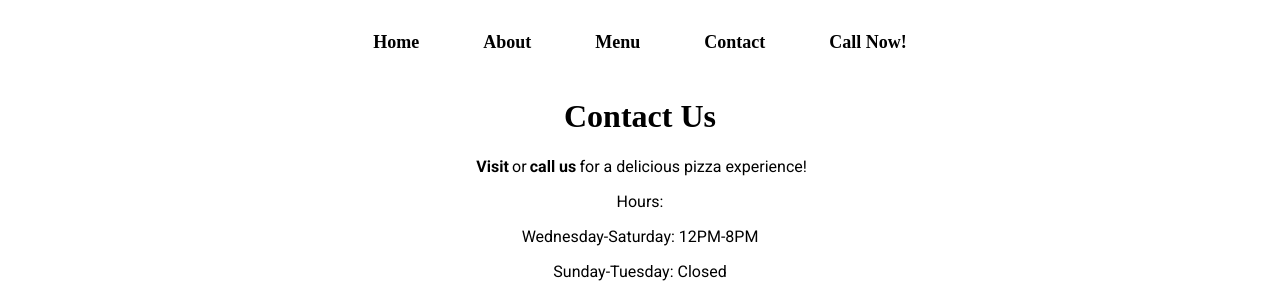
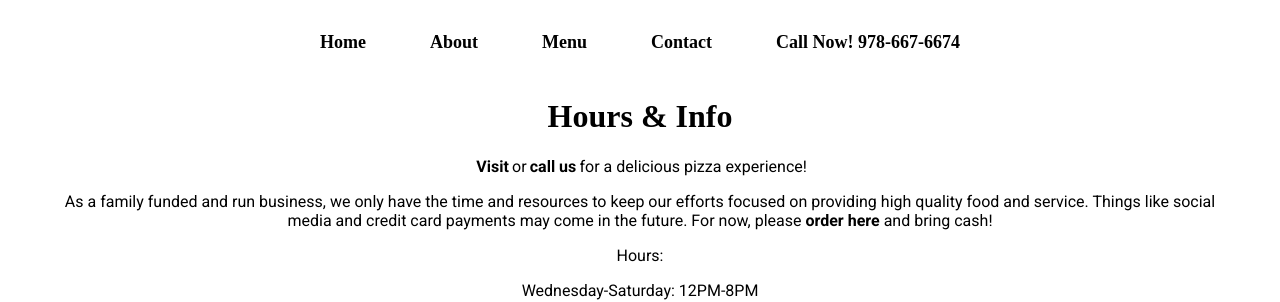
Before and after one commit to MalloryShackford/big-als, a React (Create React App) app: page /contact in a window 1280 px wide. Shown: the top 302 px of the page. Built offline with nearby package versions, Linux system fonts and the light colour scheme; a web font is replaced by a local one.

Commit message:
added info block on contact page

```diff
--- a/src/components/Navbar.jsx
+++ b/src/components/Navbar.jsx
@@ -20,7 +20,7 @@ const Navbar = () => {
         <li><Link to="/about" onClick={toggleMenu}>About</Link></li>
         <li><Link to="/menu" onClick={toggleMenu}>Menu</Link></li>
         <li><Link to="/contact" onClick={toggleMenu}>Contact</Link></li>
-        <li><a href="tel:+9786676674">Call Now!</a></li>
+        <li><a href="tel:+9786676674">Call Now! 978-667-6674</a></li>
       </ul>
     </nav>
   );
--- a/src/pages/Contact.jsx
+++ b/src/pages/Contact.jsx
@@ -3,7 +3,7 @@ import "./contact.css";
 const Contact = () => {
   return (
     <div className="contact-container">
-      <h1 className="h1-contact">Contact Us</h1>
+      <h1 className="h1-contact">Hours & Info</h1>
       <p className="p-contact">
         <a
           href="https://maps.app.goo.gl/L2viXbQs36WmTDqL6"
@@ -14,6 +14,9 @@ const Contact = () => {
         or
         <a href="tel:+9786676674" className="no-underline">call us</a>
         for a delicious pizza experience!
+      </p>
+      <p className="p-contact">
+        As a family funded and run business, we only have the time and resources to keep our efforts focused on providing high quality food and service. Things like social media and credit card payments may come in the future. For now, please <a href="tel:+9786676674" className="a-tel">order here</a> and bring cash!
       </p>
       <p className="p-contact">
         Hours:
--- a/src/pages/contact.css
+++ b/src/pages/contact.css
@@ -34,3 +34,9 @@
 	color: black;
 	font-weight: bold;
 }
+
+.a-tel {
+	text-decoration: none;
+	color: black;
+	font-weight: bold;
+}
```
